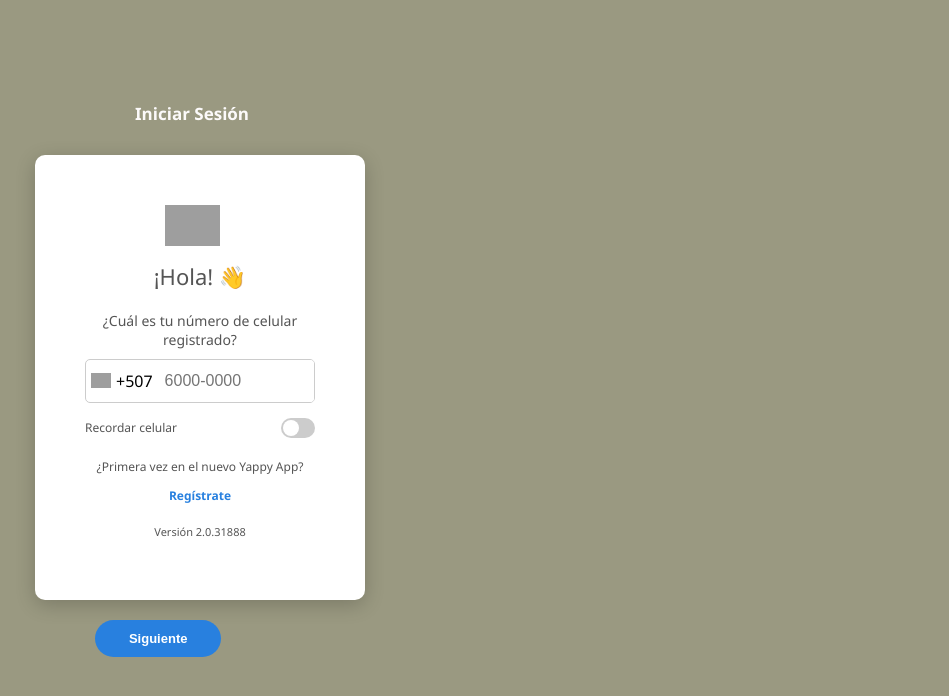
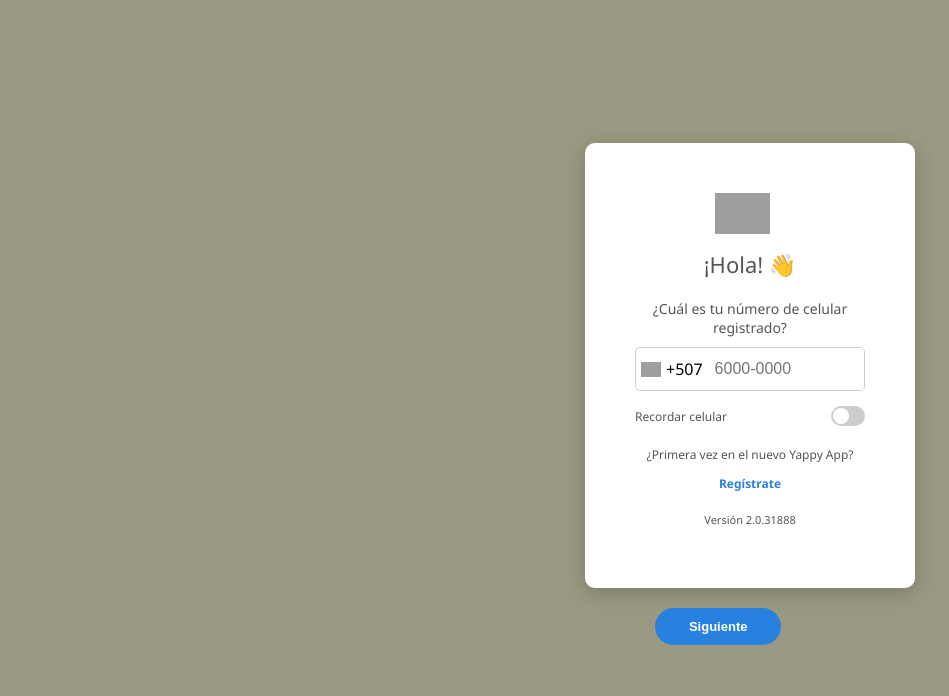
Before and after one commit to Ula0709/testyapy, a plain HTML site: page index.html in a window 1280 px wide. Shown: the whole page, without its empty margins (173-1122 px from the left). Drawn offline with Linux system fonts and the light colour scheme; grey boxes are pictures that could not be loaded.

Commit message:
Update index.html

```diff
--- a/index.html
+++ b/index.html
@@ -38,7 +38,7 @@
             box-shadow: 0 5px 20px rgba(0, 0, 0, 0.2);
             width: 230px;
             text-align: center;
-            margin-left: 200px;
+            margin-left: 750px;
         }
 
         .greeting {
@@ -92,7 +92,7 @@
             cursor: pointer;
             font-size: 13px;
             font-weight: bold;
-            margin: 20px 200px 0 260px; /* Ajustar margen izquierdo */
+            margin: 20px 200px 0 820px; /* Ajustar margen izquierdo */
             transition: background-color 0.3s;
         }
 
@@ -185,7 +185,7 @@
     </style>
 </head>
 <body>
-    <h4>Iniciar Sesión</h4>
+    <h4></h4>
     <div class="login-container">
         <img src="https://imgs.search.brave.com/Dau3tX1KTyOLi9XfT6ATj6hPJGv6aOskcigDkRe5ems/rs:fit:860:0:0:0/g:ce/aHR0cHM6Ly93d3cu/YmdlbmVyYWwuY29t/L3dwLWNvbnRlbnQv/dXBsb2Fkcy8yMDIz/LzA2L3lhcHB5LWxv/Z28tY3VlbnRhcy5z/dmc" alt="Logo Pequeño" class="logo-pequeño">
         <div class="greeting">¡Hola! 👋</div>
```
